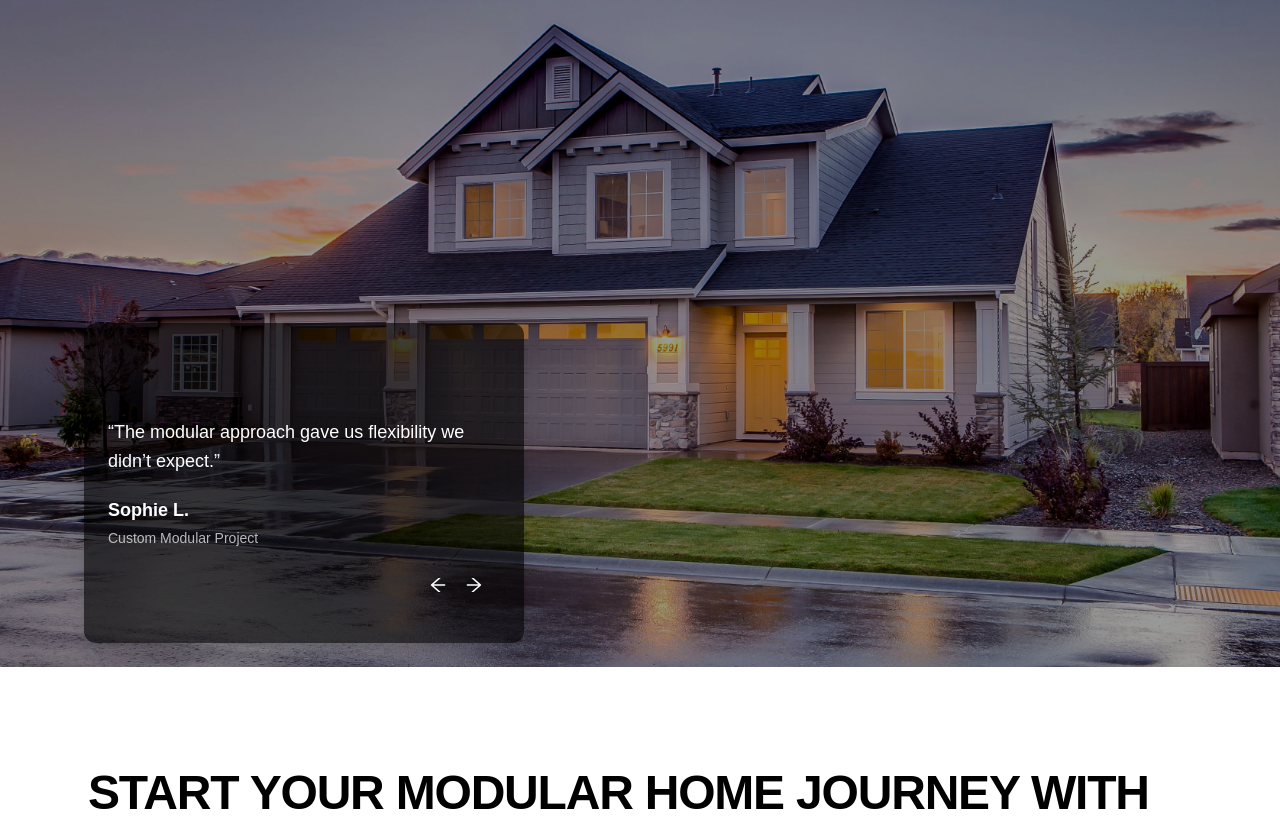
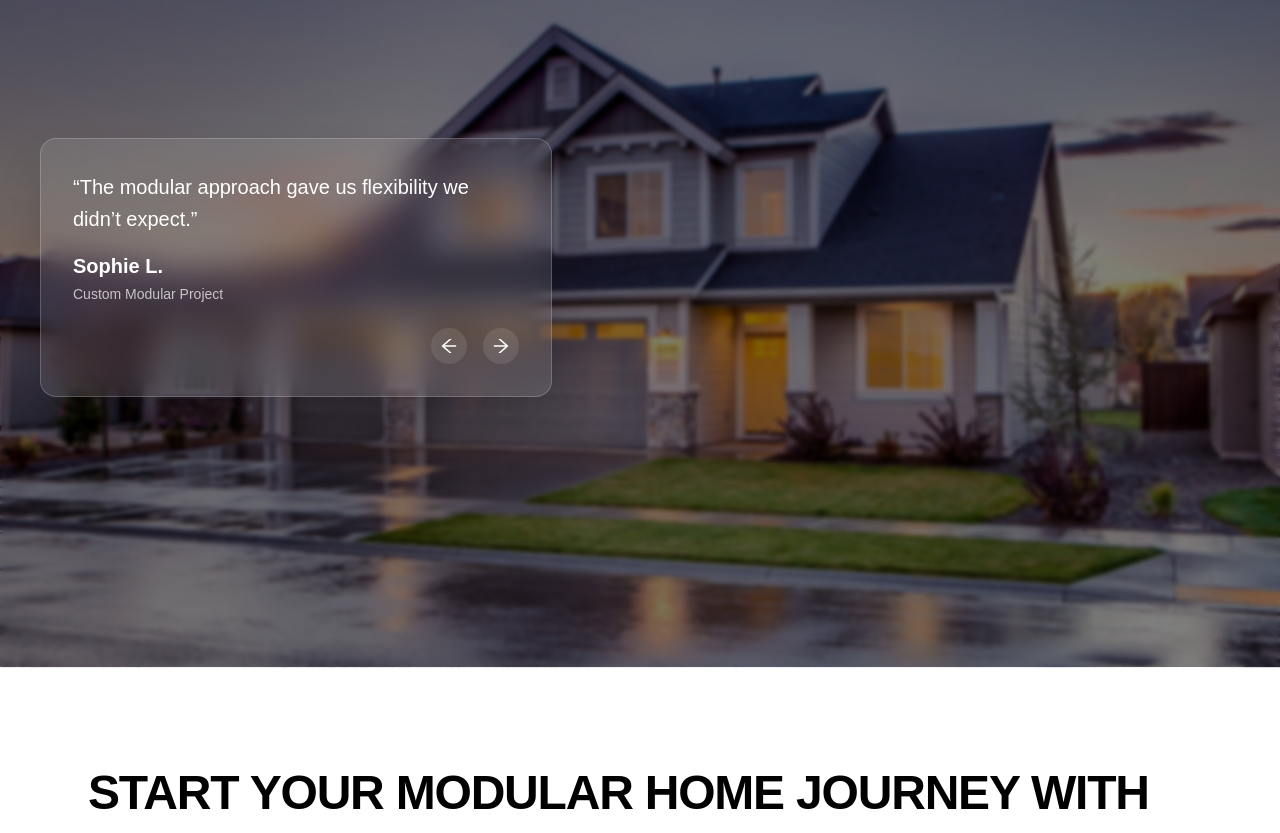
Before and after one commit to mumbaiops45/realestate, a Next.js app: page /about in a window 1280 px wide. Shown: the part 5220-6053 px from the top of the page. Built offline with nearby package versions, Linux system fonts and the light colour scheme.

Commit message:
About section

```diff
--- a/src/app/about/page.js
+++ b/src/app/about/page.js
@@ -277,41 +277,54 @@ const Page = () => {
             </section>
 
 
-            <section className=" h-screen bg-[url('/home22.jpg')] bg-cover bg-center relative">
 
-                <div className="absolute  inset-0 bg-black/40"></div>
+            <section className="h-screen bg-[url('/home22.jpg')] bg-cover bg-center relative">
 
-                <div className="absolute pl-[60px] bottom-6 left-6 z-10">
 
-                    <div className="bg-black/60  p-6 w-[440px] h-[320px] rounded-xl shadow-lg relative flex flex-col">
+                <div className="absolute inset-0 bg-black/50 backdrop-blur-[2px]"></div>
 
-                        <div className="flex flex-col  justify-center  flex-1">
-                            <p className="text-lg text-white mb-5 leading-relaxed font-medium">
+
+                <div className="relative z-10 h-full flex items-end sm:items-center px-4 sm:px-10 pb-10 sm:pb-0">
+
+                    <div className="bg-white/10 backdrop-blur-lg border border-white/20
+                    p-5 sm:p-8
+                    w-full sm:max-w-md md:max-w-lg
+                    rounded-2xl shadow-2xl
+                    flex flex-col justify-between">
+
+
+                        <div>
+                            <p className="text-base sm:text-lg md:text-xl text-white mb-4 leading-relaxed font-medium">
                                 “{current.text}”
                             </p>
 
-                            <h4 className="font-semibold text-white text-lg">
+                            <h4 className="font-semibold text-white text-lg sm:text-xl">
                                 {current.name}
                             </h4>
 
-                            <span className="text-sm text-white/70 mt-1">
+                            <span className="text-xs sm:text-sm text-white/70 mt-1 block">
                                 {current.role}
                             </span>
                         </div>
 
 
-                        <div className="absolute bottom-12  right-10 flex gap-4 text-white">
-                            <button onClick={prevSlide} className="hover:scale-110 transition">
-                                <AiOutlineArrowLeft className="text-xl cursor-pointer" />
+                        <div className="flex justify-end gap-4 mt-6 text-white">
+                            <button
+                                onClick={prevSlide}
+                                className="p-2 rounded-full bg-white/10 hover:bg-white/20 transition hover:scale-110"
+                            >
+                                <AiOutlineArrowLeft className="text-lg sm:text-xl" />
                             </button>
 
-                            <button onClick={nextSlide} className="hover:scale-110 transition">
-                                <AiOutlineArrowRight className="text-xl cursor-pointer" />
+                            <button
+                                onClick={nextSlide}
+                                className="p-2 rounded-full bg-white/10 hover:bg-white/20 transition hover:scale-110"
+                            >
+                                <AiOutlineArrowRight className="text-lg sm:text-xl" />
                             </button>
                         </div>
 
                     </div>
-
                 </div>
             </section>
 
```
Also changed, not shown: src/app/Component/Footer.jsx (+7 -7 lines).
